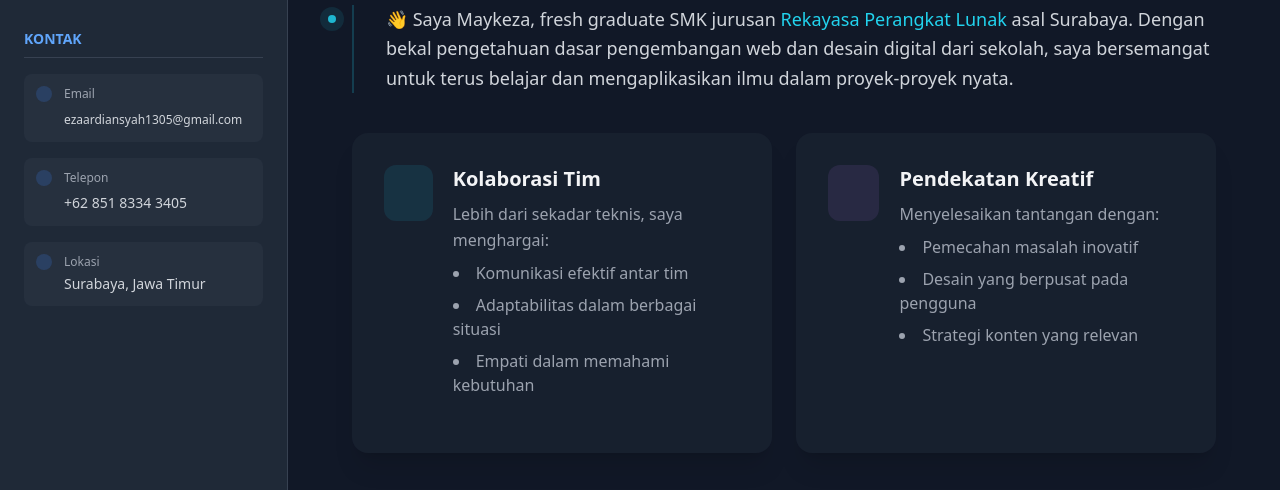
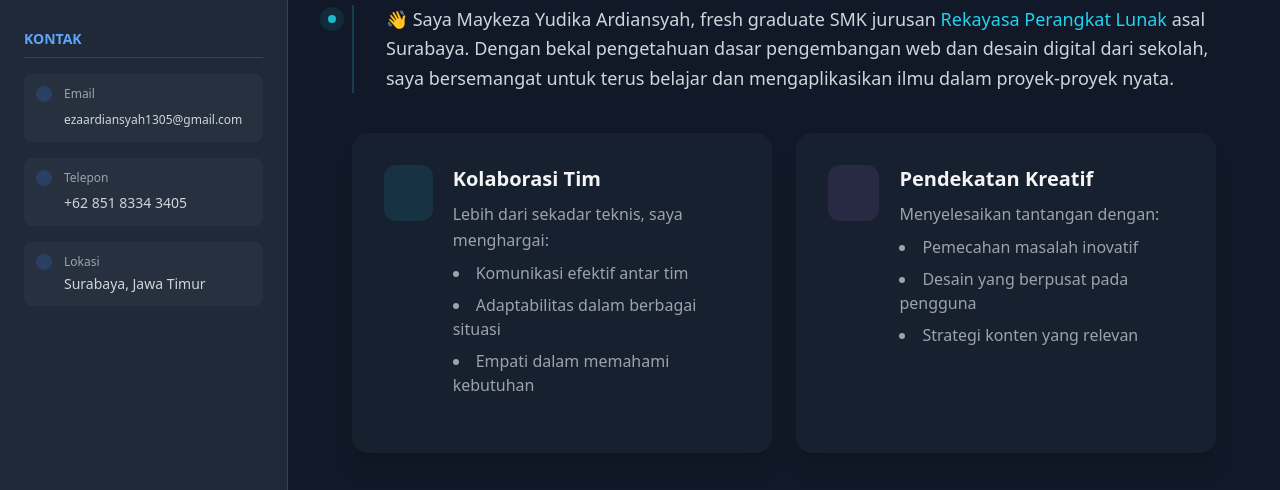
Before and after one commit to Ezaardiansyah/zardnsyahh, a plain HTML site: page index.html in a window 1280 px wide. Shown: the part 251-741 px from the top of the page. Drawn offline with nearby package versions, Linux system fonts and the light colour scheme; files whose address does not match are found by name.

Commit message:
index.html

```diff
--- a/index.html
+++ b/index.html
@@ -268,7 +268,7 @@
                     <div class="w-2 h-2 bg-cyan-400 rounded-full animate-pulse"></div>
                 </div>
                 <p class="text-gray-300 text-lg leading-relaxed pl-8 border-l-2 border-cyan-400/20">
-                    👋 Saya Maykeza, fresh graduate SMK jurusan
+                    👋 Saya Maykeza Yudika Ardiansyah, fresh graduate SMK jurusan
                     <span class="text-cyan-400 font-medium">Rekayasa Perangkat Lunak</span> asal Surabaya.
                     Dengan bekal pengetahuan dasar pengembangan web dan desain digital dari sekolah,
                     saya bersemangat untuk terus belajar dan mengaplikasikan ilmu dalam proyek-proyek nyata.
```
